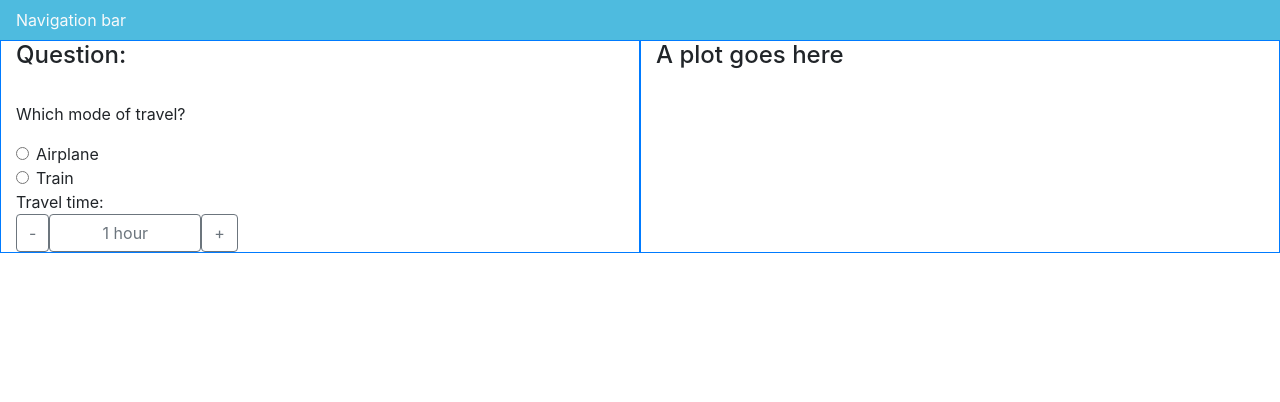
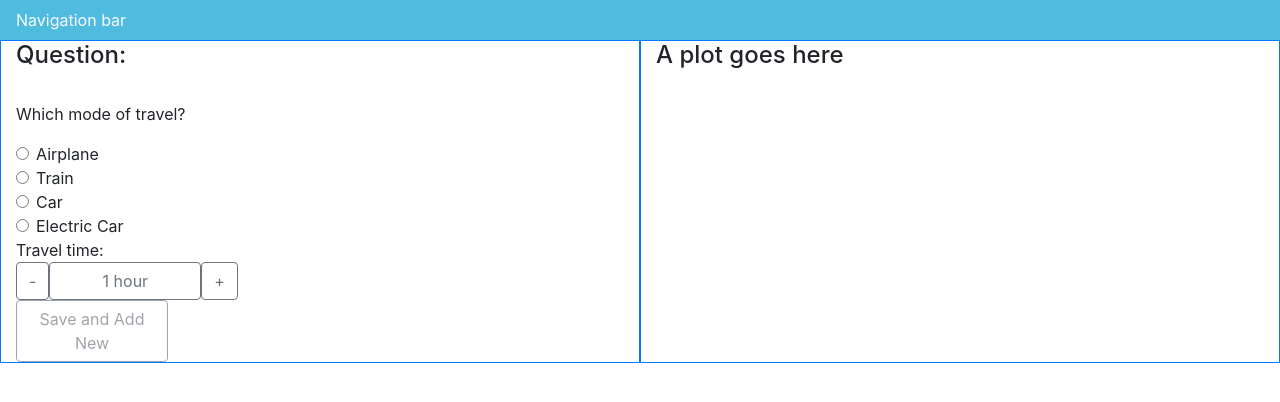
Before and after one commit to uib/cetcarbonplanner, a React (Create React App) app: page / in a window 1280 px wide. Shown: the top 402 px of the page. Built offline with nearby package versions, Linux system fonts and the light colour scheme.

Commit message:
Progress saved

```diff
--- a/src/App.js
+++ b/src/App.js
@@ -9,7 +9,14 @@ class App extends Component {
     //this needs to go in its own class
     const alternative1 = { key: "plane", value: "Airplane" };
     const alternative2 = { key: "train", value: "Train" };
-    const alternatives = [alternative1, alternative2];
+    const alternative3 = { key: "car", value: "Car" };
+    const alternative4 = { key: "ecar", value: "Electric Car" };
+    const alternatives = [
+      alternative1,
+      alternative2,
+      alternative3,
+      alternative4
+    ];
     const question = {
       title: "Which mode of travel?",
       hours: true,
--- a/src/components/question.jsx
+++ b/src/components/question.jsx
@@ -1,10 +1,12 @@
 import React, { Component } from "react";
 
 class Question extends Component {
-  state = { inputHours: 1 };
+  state = { inputHours: 1, selected: null, answers: [] };
   constructor() {
     super();
     this.changeHours = this.changeHours.bind(this);
+    this.saveDataPoint = this.saveDataPoint.bind(this);
+    this.radioSelect = this.radioSelect.bind(this);
   }
   render() {
     const { q } = this.props;
@@ -13,9 +15,10 @@ class Question extends Component {
         <label className="form-check-label">
           <input
             className="form-check-input"
-            name="radiolist"
             type="radio"
             value={a.key}
+            checked={this.state.selected === a.key}
+            onChange={this.radioSelect}
           />
           {a.value}
         </label>
@@ -27,11 +30,41 @@ class Question extends Component {
         <form>
           <div className="form-check">{alternatives}</div>
         </form>
-        {q.hours && this.HourButtons(this.state.inputHours)}
+        {q.hours && this.hourButtons()}
+        {this.saveButtons()}
       </React.Fragment>
     );
   }
-  HourButtons() {
+
+  radioSelect(event) {
+    event.persist();
+    this.setState({ selected: event.target.value });
+  }
+
+  saveDataPoint() {
+    const hour = this.state.inputHours;
+    const mode = this.state.selected;
+    var answerlist = [...this.state.answers];
+    answerlist.push({ mode, hour });
+    this.setState({ answers: answerlist });
+  }
+
+  saveButtons() {
+    const style = "btn btn-outline-secondary " + "w-25";
+    return (
+      <div>
+        <button
+          className={style}
+          onClick={this.saveDataPoint}
+          disabled={!this.state.selected}
+        >
+          Save and Add New
+        </button>
+      </div>
+    );
+  }
+
+  hourButtons() {
     const style = "btn btn-outline-secondary ";
     const hrs = this.state.inputHours;
     return (
```
